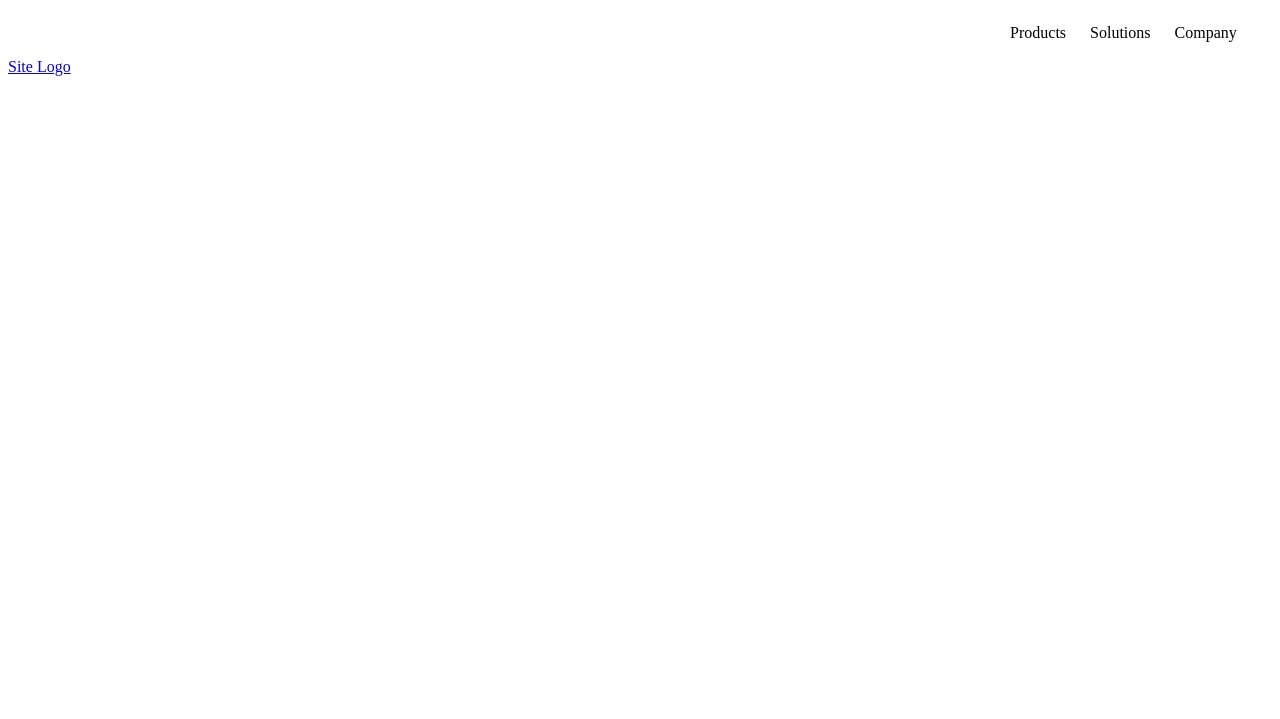
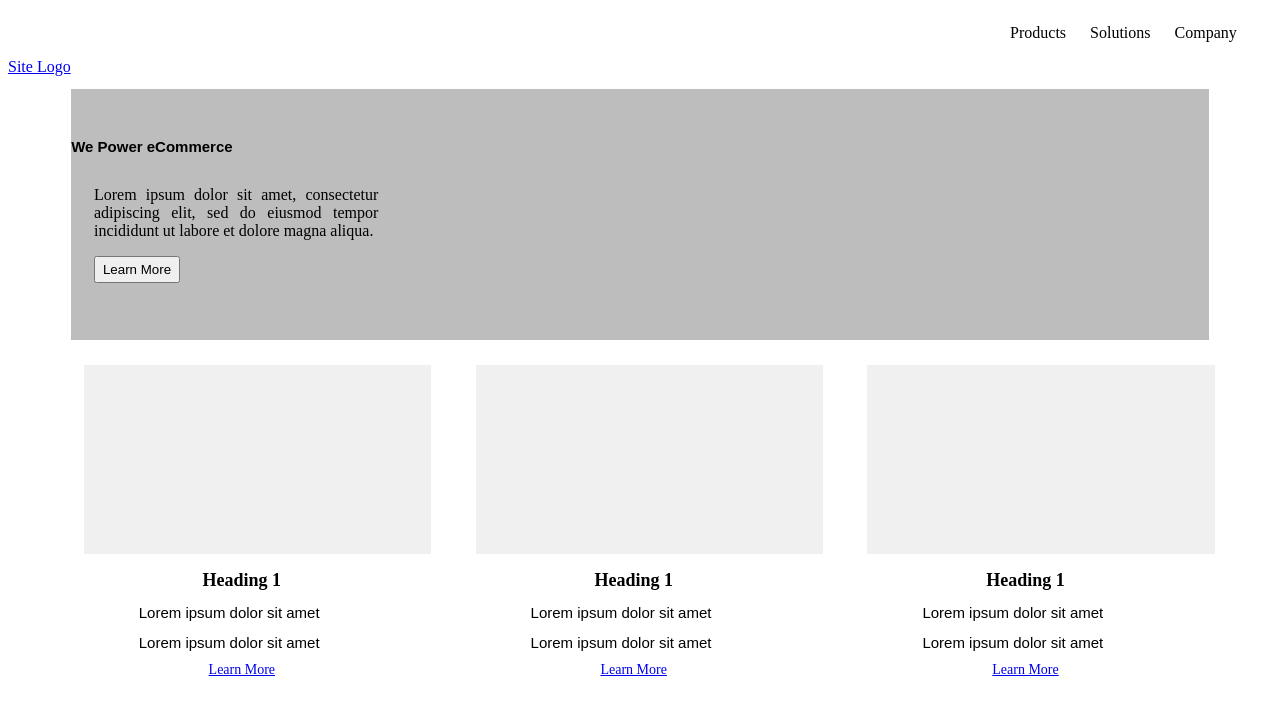
Before and after one commit to sawanyadav1925/template-3, a plain HTML site: page src/index.html in a window 1280 px wide. Drawn offline with Linux system fonts and the light colour scheme.

Commit message:
main portion of template3

```diff
--- a/src/index.html
+++ b/src/index.html
@@ -20,5 +20,50 @@
             <a href="#">Site Logo</a>
         </div>
    </div>
-</body>
+   <div id="main">
+    <div id="content">
+        <h3>We Power eCommerce</h3>
+        <div id="content-left-float">
+            <p>
+            Lorem ipsum dolor sit amet, consectetur adipiscing elit, sed do eiusmod tempor incididunt ut labore et dolore magna aliqua.
+            </p>
+            <button id="learn-more">
+                Learn More
+            </button>
+        </div>
+    </div>
+    <div id="main-bottom">
+        <div class="card">
+            <div class="card-bg">
+            </div>
+            <h5>Heading 1</h5>
+            <p class="card-content">Lorem ipsum dolor sit amet</p>
+            <p class="card-content">Lorem ipsum dolor sit amet</p>
+
+            <a href="#" class="learn-more">Learn More</a>
+
+        </div>
+        <div class="card">
+            <div class="card-bg">
+            </div>
+            <h5>Heading 1</h5>
+            <p class="card-content">Lorem ipsum dolor sit amet </p>
+            <p class="card-content">Lorem ipsum dolor sit amet</p>
+
+            <a href="#" class="learn-more">Learn More</a>
+
+        </div>
+        <div class="card">
+            <div class="card-bg">
+            </div>
+            <h5>Heading 1</h5>
+            <p class="card-content">Lorem ipsum dolor sit amet </p>
+            <p class="card-content">Lorem ipsum dolor sit amet</p>
+
+            <a href="#" class="learn-more">Learn More</a>
+
+        </div>
+    </div>
+</div>
+   </body?
 </html>
--- a/src/style.css
+++ b/src/style.css
@@ -19,3 +19,66 @@
       font-family: Sans-serif, Helvetica, sans-serif;
       font-size: 15px;
     }
+    #main {
+        margin-top: 1%;
+
+        overflow: hidden;
+      }
+      #content{
+        background-color: rgb(189, 189, 189);
+        overflow: hidden;
+
+        width: 90%;
+        margin-left: 5%;
+        margin-right: 5%;
+
+      }
+      #content h3 / {
+        width: 35%;
+        margin: 0% 0% 0% 2%;
+
+      }
+      #content-left-float {
+        float: left;
+        text-align: justify;
+        width: 25%;
+
+        margin: 0% 0% 5% 2%;
+      }
+      #learn-more  {
+
+        padding: 4px 7px;
+      }
+      #main-bottom  {
+
+        display: flex;
+        width: 100%;
+      }
+      .card {
+        text-align: center;
+        width: 25%;
+        margin: 2% 0% 3% 6%;
+
+      }
+      .card-bg  {
+        background-color: rgb(240, 240, 240);
+        padding: 30% 10%;
+        margin-bottom: 5%;
+        width: 90%;
+      }
+      h5  {
+        margin: 2% 0% 3% 0%;
+        font-size: 18px;
+      }
+      .card-content  {
+        margin: 2% 0% 2% 0%;
+        padding: 1%;
+        width: 90%;
+        font-family: sans-serif;
+        font-size: 15px;
+      }
+      .learn-more  {
+
+        padding: 4px 7px;
+        font-size: 14px;
+      }
```
